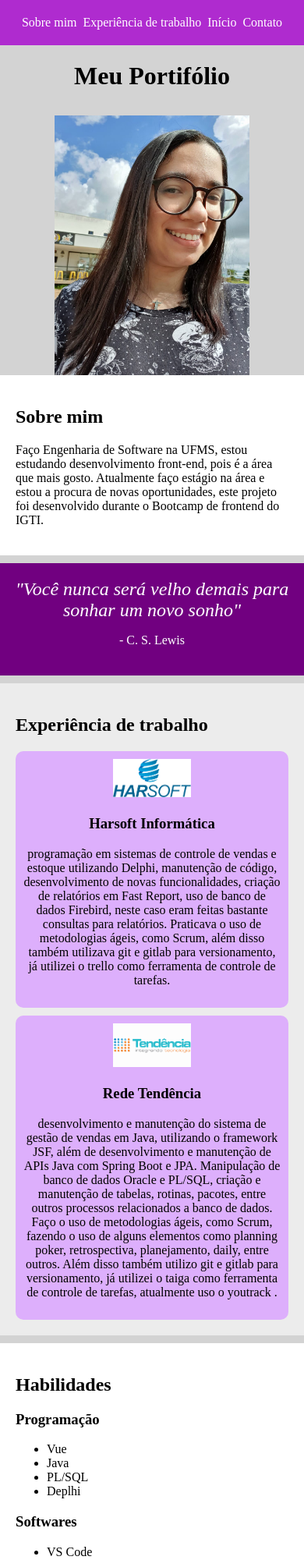
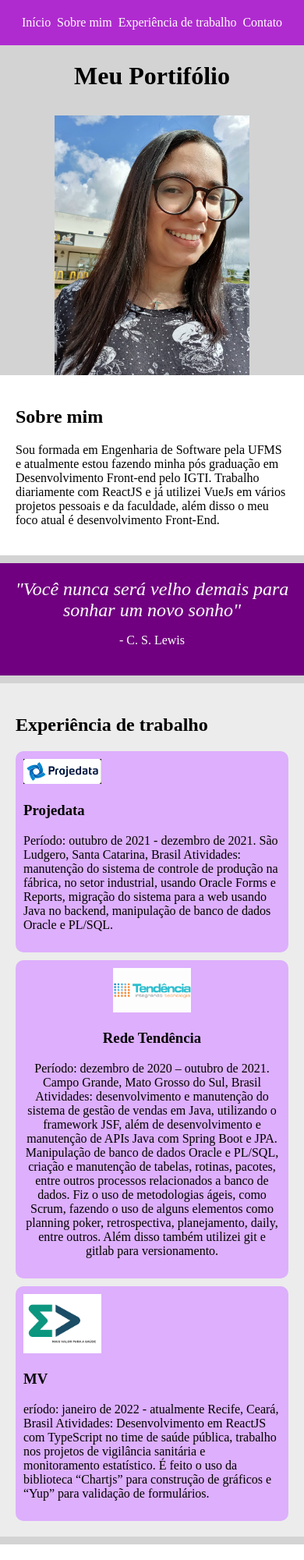
Before and after one commit to LarissaFraga/exercicio-igti-modulo-1, a plain HTML site: page index.html in a window 390 px wide. Shown: the top 2000 px of the page at 78% size. Drawn offline with Linux system fonts and the light colour scheme.

Commit message:
atualização do portifólio e ajuste da responsividade

```diff
--- a/index.html
+++ b/index.html
@@ -1,67 +1,99 @@
 <!DOCTYPE html>
 <html lang="en">
-
   <head>
-    <meta charset="UTF-8">
-    <meta http-equiv="X-UA-Compatible" content="IE=edge">
-    <meta name="viewport" content="width=device-width, initial-scale=1.0">
+    <meta charset="UTF-8" />
+    <meta http-equiv="X-UA-Compatible" content="IE=edge" />
+    <meta name="viewport" content="width=device-width, initial-scale=1.0" />
     <title>Meu Portifólio</title>
 
-    <link rel="stylesheet" href="style.css">
+    <link rel="stylesheet" href="style.css" />
   </head>
 
   <body>
     <header>
       <nav>
-            <a href=#about>Sobre mim</a>
-            <a href=#job-exp>Experiência de trabalho</a>
-            <a href=#education>Início</a>
-            <a href=#footer>Contato</a>
+        <a href="#main-title">Início</a>
+        <a href="#about">Sobre mim</a>
+        <a href="#job-exp">Experiência de trabalho</a>
+        <a href="#footer">Contato</a>
       </nav>
     </header>
     <main>
       <h1 id="main-title">Meu Portifólio</h1>
       <section id="about">
-            <img alt="Foto de perfil da Larissa" id="about__photo" src="src/img/foto_igti.jpg" />
+        <img
+          alt="Foto de perfil da Larissa"
+          id="about__photo"
+          src="src/img/foto_igti.jpg"
+        />
         <div id="about__text-cnt">
           <h2>Sobre mim</h2>
-                <p>Faço Engenharia de Software na UFMS, estou estudando desenvolvimento front-end, pois é a área que
-                    mais gosto. Atualmente faço estágio na área e estou a procura de novas oportunidades, este projeto
-                    foi
-                    desenvolvido durante o Bootcamp de frontend do IGTI.</p>
+          <p>
+            Sou formada em Engenharia de Software pela UFMS e atualmente estou
+            fazendo minha pós graduação em Desenvolvimento Front-end pelo IGTI.
+            Trabalho diariamente com ReactJS e já utilizei VueJs em vários
+            projetos pessoais e da faculdade, além disso o meu foco atual é
+            desenvolvimento Front-End.
+          </p>
         </div>
       </section>
       <section id="quote">
-            <cite id="quote__cite">"Você nunca será velho demais para sonhar um novo sonho"</cite>
+        <cite id="quote__cite"
+          >"Você nunca será velho demais para sonhar um novo sonho"</cite
+        >
         <p id="quote__author">- C. S. Lewis</p>
       </section>
       <section id="job-exp">
         <h2>Experiência de trabalho</h2>
         <div id="job-exp__experience">
-                <div class="job-exp__jobs" id="job-exp__job1">
-                    <img src="src/img/harsoft.png" class="job-exp__company-logo"
-                        alt="logo da empresa Harsoft Informática" />
-                    <h3>Harsoft Informática</h3>
-                    <p> programação em sistemas de controle de vendas e estoque utilizando Delphi,
-                        manutenção de código, desenvolvimento de novas funcionalidades, criação de relatórios
-                        em Fast Report, uso de banco de dados Firebird, neste caso eram feitas bastante consultas
-                        para relatórios. Praticava o uso de metodologias ágeis, como Scrum, além disso também
-                        utilizava git e gitlab para versionamento, já utilizei o trello como ferramenta de controle de
-                        tarefas.
+          <div class="job-exp__jobs" id="job-exp__job2">
+            <img
+              src="src/img/rede_tendencia.png"
+              class="job-exp__company-logo"
+              alt="logo da empresa Projedata"
+            />
+            <h3>Rede Tendência</h3>
+            <p>
+              Período: dezembro de 2020 – outubro de 2021. Campo Grande, Mato
+              Grosso do Sul, Brasil Atividades: desenvolvimento e manutenção do
+              sistema de gestão de vendas em Java, utilizando o framework JSF,
+              além de desenvolvimento e manutenção de APIs Java com Spring Boot
+              e JPA. Manipulação de banco de dados Oracle e PL/SQL, criação e
+              manutenção de tabelas, rotinas, pacotes, entre outros processos
+              relacionados a banco de dados. Fiz o uso de metodologias ágeis,
+              como Scrum, fazendo o uso de alguns elementos como planning poker,
+              retrospectiva, planejamento, daily, entre outros. Além disso
+              também utilizei git e gitlab para versionamento.
             </p>
           </div>
-                <div class="job-exp__jobs" id="job-exp__job2">
-                    <img src="src/img/rede_tendencia.png" class="job-exp__company-logo"
-                        alt="logo da empresa Rede Tendência" />
-                    <h3>Rede Tendência</h3>
-                    <p> desenvolvimento e manutenção do sistema de gestão de vendas em Java,
-                        utilizando o framework JSF, além de desenvolvimento e manutenção de APIs Java com
-                        Spring Boot e JPA. Manipulação de banco de dados Oracle e PL/SQL, criação e
-                        manutenção de tabelas, rotinas, pacotes, entre outros processos relacionados a banco de
-                        dados. Faço o uso de metodologias ágeis, como Scrum, fazendo o uso de alguns
-                        elementos como planning poker, retrospectiva, planejamento, daily, entre outros. Além disso
-                        também utilizo git e gitlab para versionamento, já utilizei o taiga como ferramenta de
-                        controle de tarefas, atualmente uso o youtrack .
+          <div class="job-exp__jobs" id="job-exp__job3">
+            <img
+              src="src/img/projedata.png"
+              class="job-exp__company-logo"
+              alt="logo da empresa Projedata"
+            />
+            <h3>Projedata</h3>
+            <p>
+              Período: outubro de 2021 - dezembro de 2021. São Ludgero, Santa
+              Catarina, Brasil Atividades: manutenção do sistema de controle de
+              produção na fábrica, no setor industrial, usando Oracle Forms e
+              Reports, migração do sistema para a web usando Java no backend,
+              manipulação de banco de dados Oracle e PL/SQL.
+            </p>
+          </div>
+          <div class="job-exp__jobs" id="job-exp__job3">
+            <img
+              src="src/img/mv.png"
+              class="job-exp__company-logo"
+              alt="logo da empresa MV"
+            />
+            <h3>MV</h3>
+            <p>
+              eríodo: janeiro de 2022 - atualmente Recife, Ceará, Brasil
+              Atividades: Desenvolvimento em ReactJS com TypeScript no time de
+              saúde pública, trabalho nos projetos de vigilância sanitária e
+              monitoramento estatístico. É feito o uso da biblioteca “Chartjs”
+              para construção de gráficos e “Yup” para validação de formulários.
             </p>
           </div>
         </div>
@@ -70,17 +102,19 @@
         <h2>Habilidades</h2>
         <h3>Programação</h3>
         <ul>
-                <li>Vue</li>
-                <li>Java</li>
-                <li>PL/SQL</li>
-                <li>Deplhi</li>
+          <li>ReactJS</li>
+          <li>VueJs</li>
+          <li>Desenvolvimento web (HTML5, CSS3)</li>
+          <li>JavaScript / Typescript</li>
+          <li>SQL</li>
+          <li>API Rest</li>
+          <li>Git</li>
         </ul>
         <h3>Softwares</h3>
         <ul>
           <li>VS Code</li>
           <li>Intellij</li>
           <li>Figma</li>
-                <li>Pacote Office</li>
         </ul>
         <h3>Línguas estrangeiras</h3>
         <ul>
@@ -94,7 +128,13 @@
         <ul>
           <li>Nível: graduação</li>
           <li>Curso: Engenharia de Software</li>
-                <li>Status: em andamento (2021)</li>
+          <li>Status: formada (2021)</li>
+        </ul>
+        <h3>XP Educação</h3>
+        <ul>
+          <li>Nível: pós-graduação</li>
+          <li>Curso: Desenvolvimento Front-End</li>
+          <li>Status: em andamento (2023)</li>
         </ul>
       </section>
       <section id="extracurricular">
@@ -113,9 +153,24 @@
     </main>
     <footer id="footer">
       <div id="footer__social-medias">
-            <a href="https://www.facebook.com/larissa.fraga.942"><img class="footer__social-medias_icons" src="src/img/facebook.svg" alt="facebook" /></a>
-            <a href="https://github.com/LarissaFraga"><img class="footer__social-medias_icons" src="src/img/github.svg" alt="github" /></a>
-            <a href="https://www.linkedin.com/in/larissa-fraga-a367aa152/"><img class="footer__social-medias_icons" src="src/img/linkedin.svg" alt="linkedin" /></a>
+        <a href="https://www.facebook.com/larissa.fraga.942"
+          ><img
+            class="footer__social-medias_icons"
+            src="src/img/facebook.svg"
+            alt="facebook"
+        /></a>
+        <a href="https://github.com/LarissaFraga"
+          ><img
+            class="footer__social-medias_icons"
+            src="src/img/github.svg"
+            alt="github"
+        /></a>
+        <a href="https://www.linkedin.com/in/larissa-fraga-a367aa152/"
+          ><img
+            class="footer__social-medias_icons"
+            src="src/img/linkedin.svg"
+            alt="linkedin"
+        /></a>
       </div>
       <div id="footer__email-phone">
         <p>Email: larissa.fra345@gmail.com</p>
@@ -126,5 +181,4 @@
       </div>
     </footer>
   </body>
-
 </html>
--- a/input.sass
+++ b/input.sass
@@ -115,7 +115,7 @@ footer
         p
             margin: 0
 
-@media (max-width: 480px)
+@media (max-width: 656px)
     main
         grid-template-columns: 100%
         grid-template-areas: "main-title" "about" "quote" "job-exp" "skills" "education" "extracurricular"
```
Also changed, not shown: src/img/mv.png (added), src/img/projedata.png (added), style.css, 1 other file. Lines whose indentation alone changed are shown as unchanged.
